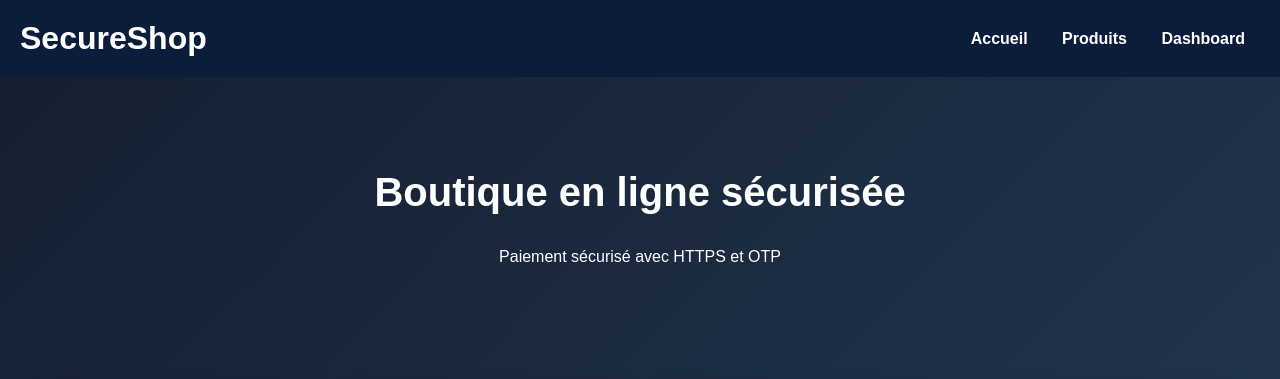
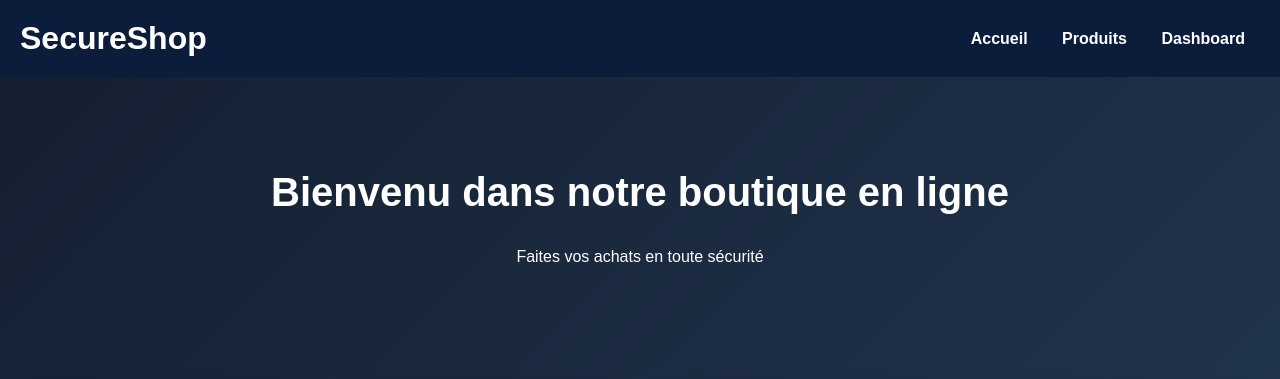
Before and after one commit to Aboum10/Secure-paiement, a Flask app: page /shop in a window 1280 px wide. Shown: the top 379 px of the page. Run offline with Flask 3, Linux system fonts and the light colour scheme.

Commit message:
Update shop.html

```diff
--- a/templates/shop.html
+++ b/templates/shop.html
@@ -118,9 +118,9 @@ margin-top:40px;
 
 <section class="hero">
 
-<h2>Boutique en ligne sécurisée</h2>
+<h2>Bienvenu dans notre boutique en ligne</h2>
 
-<p>Paiement sécurisé avec HTTPS et OTP</p>
+<p>Faites vos achats en toute sécurité</p>
 
 </section>
 
@@ -128,7 +128,7 @@ margin-top:40px;
 
 <div class="card">
 
-<img src="https://images.unsplash.com/photo-1516574187841-cb9cc2ca948b">
+<img src="watch.jpg">
 
 <div class="card-body">
 
```
